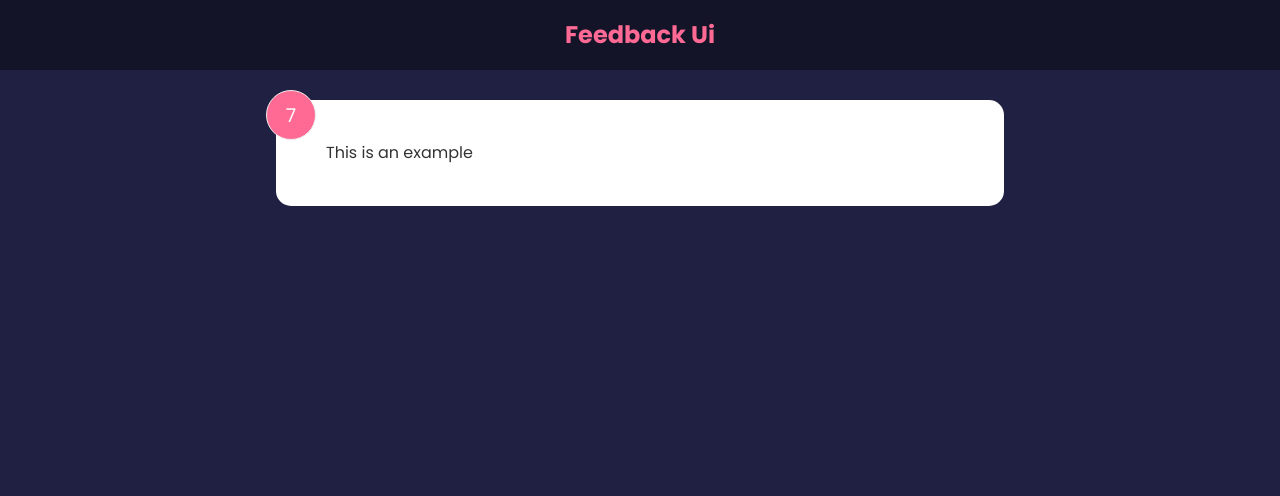
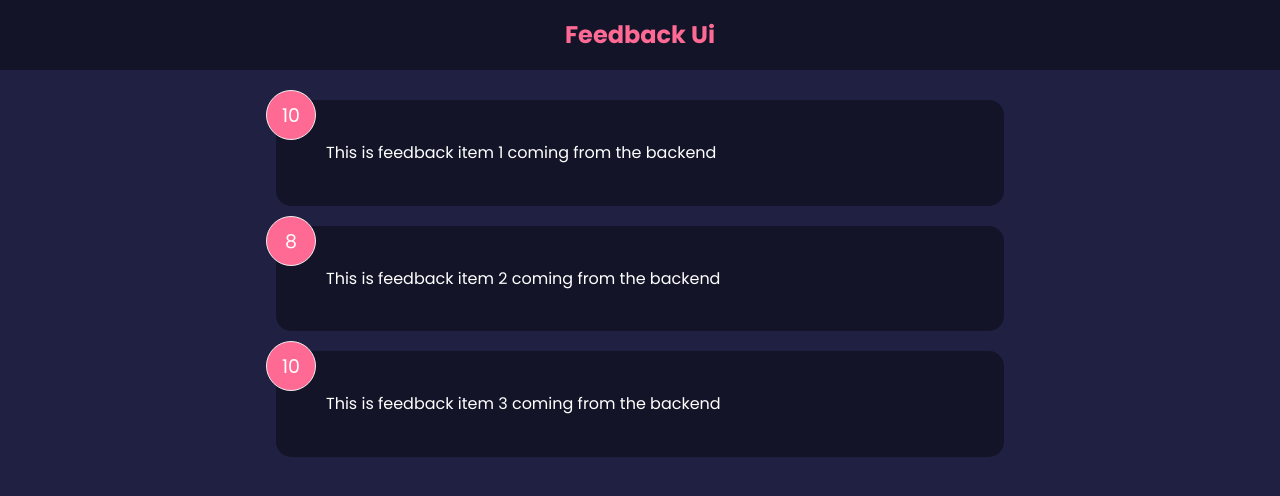
Before and after one commit to MarkiianSanotskyi/Feedback-App, a React (Create React App) app: page / in a window 1280 px wide. Shown: the top 496 px of the page. Built offline with nearby package versions, Linux system fonts and the light colour scheme.

Commit message:
Conditional Classes and Conditional Styleing

```diff
--- a/src/App.js
+++ b/src/App.js
@@ -1,13 +1,16 @@
 import React from 'react'
+import {useState} from 'react'
 import Header from './components/Header'
-import FeedbackItem from './components/FeedbackItem'
+import FeedbackList from './components/FeedbackList'
+import FeedbackData from './data/FeedbackData'
 
 function App() {
+    const [feedback, setFeedback] = useState(FeedbackData)
     return (
         <>
         <Header  />
     <div className = "container" >
-            <FeedbackItem />
+            <FeedbackList feedback={feedback} />
     </div>
         </>
     )
--- a/src/components/FeedbackItem.jsx
+++ b/src/components/FeedbackItem.jsx
@@ -1,27 +1,17 @@
-import {useState} from 'react'
+import Card from "./shared/Card"
 
-function FeedbackItem() {
-
-    const [rating, setRating] = useState(7)
-    const [text, setText] = useState('This is an example')
-
-
-    // const handleClick = () => {
-    //     setRating((prev) => {
-    //         return prev + 1
-    //     })
-    // }
+function FeedbackItem({item}) {
 
     return (
-        <div className="card">
+        <Card reverse={true}>
             <div className="num-display">
-                {rating}
+                {item.rating}
             </div>
             <div className="text-display">
-               {text}
+               {item.text}
             </div>
-            {/* <button onClick={handleClick}>Click</button> */}
-        </div>
+
+        </Card>
     )
 }
 
--- /dev/null
+++ b/src/components/FeedbackList.jsx
@@ -0,0 +1,17 @@
+import FeedbackItem from "./FeedbackItem"
+
+function FeedbackList({feedback}) {
+
+    if(!feedback || feedback.length === 0 ) {
+        return <p>No Feedback yet!</p>
+    }
+    return (
+        <div className="feedback-list">
+            {feedback.map((item) => (
+                <FeedbackItem key={item.id} item={item} />
+            ))}
+        </div>
+    )
+}
+
+export default FeedbackList
--- /dev/null
+++ b/src/components/shared/Card.jsx
@@ -0,0 +1,16 @@
+function Card({children, reverse}) {
+    return (
+        // <div className={`card ${reverse && 'reverse'}`}>
+        //     {children}
+        // </div>
+        <div className="card" style={{
+            backgroundColor: reverse ? 'rgba(0,0,0,0.4)' : '#fff',
+            color: reverse ? '#fff' : '#000',
+        }}
+        >
+            {children}
+        </div>
+    )
+}
+
+export default Card
--- /dev/null
+++ b/src/data/FeedbackData.js
@@ -0,0 +1,21 @@
+const FeedbackData = [
+
+    {
+        "id": 1,
+        "rating": 10,
+        "text": "This is feedback item 1 coming from the backend"
+    },
+    {
+        "id": 2,
+        "rating": 8,
+        "text": "This is feedback item 2 coming from the backend"
+    },
+    {
+        "text": "This is feedback item 3 coming from the backend",
+        "rating": 10,
+        "id": 3
+    }
+
+]
+
+export default FeedbackData
```
